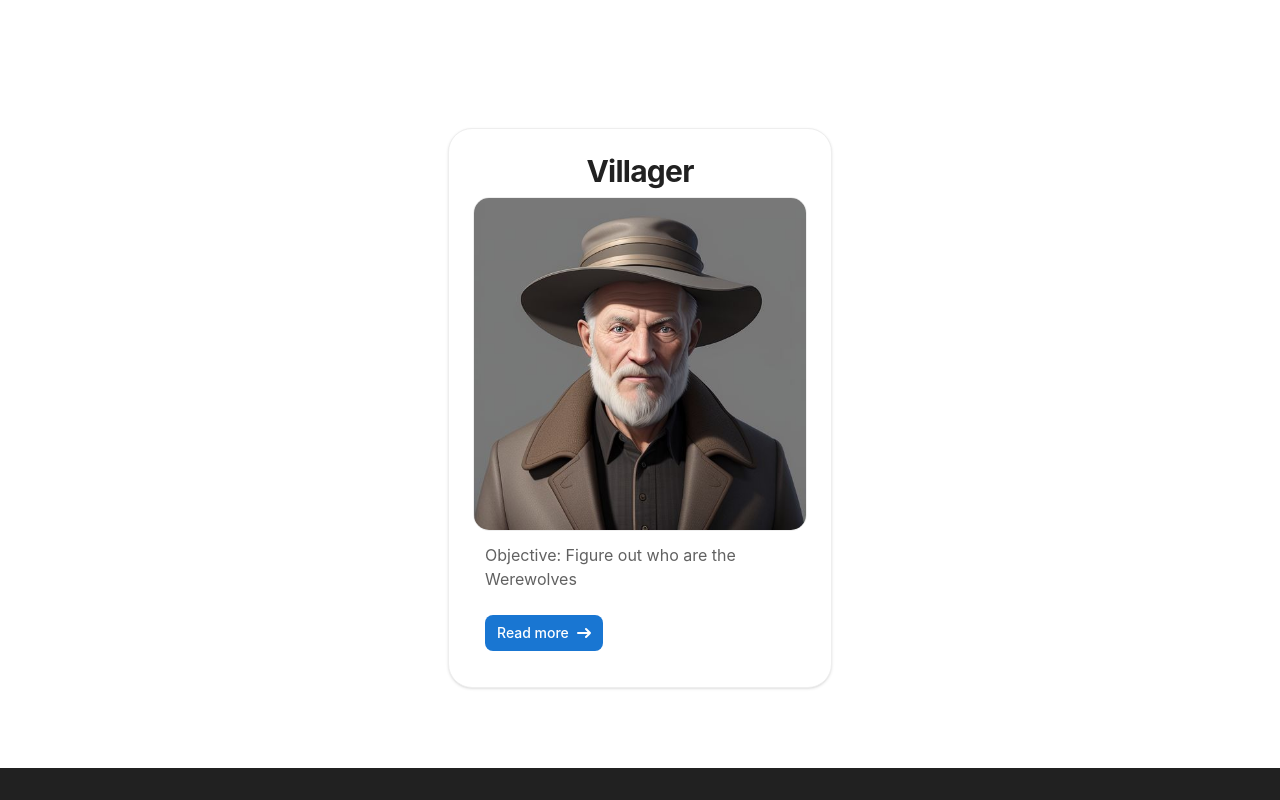
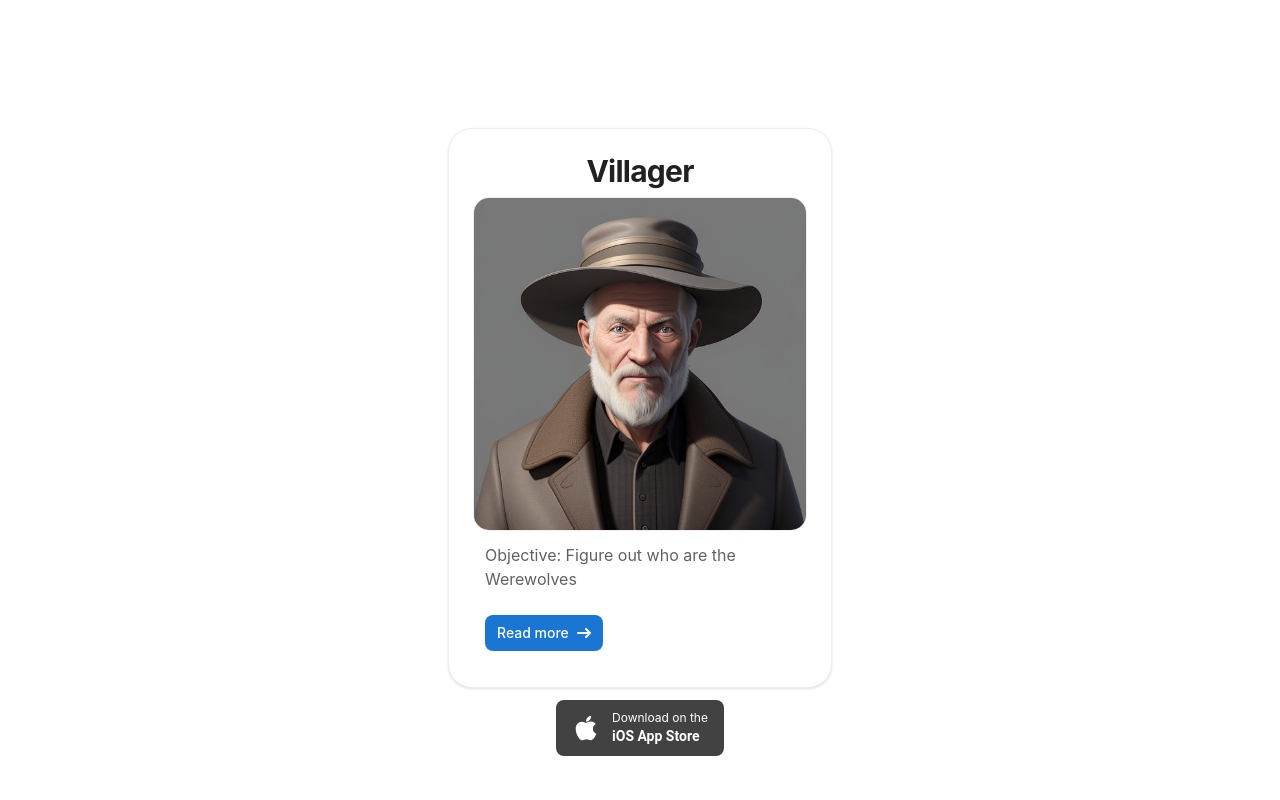
Before and after one commit to skyllex94/werewolf-website, a React (Create React App) app: page /villager in a window 1280 px wide. Shown: the top 800 px of the page. Built offline with nearby package versions, Linux system fonts and the light colour scheme.

Commit message:
villager card

```diff
--- a/src/components/Navbar.jsx
+++ b/src/components/Navbar.jsx
@@ -31,8 +31,8 @@
         color="blue-gray"
         className="p-1 font-normal"
       >
-        <Link to="/projects" className="flex items-end">
-          Characters
+        <Link to="/villager" className="flex items-end">
+          Villager
         </Link>
       </Typography>
     </ul>
--- a/src/pages/Villager.jsx
+++ b/src/pages/Villager.jsx
@@ -22,7 +22,7 @@
                     className="border rounded-2xl"
                     alt="company mission"
                   />
-                  <p class="m-3  font-normal text-gray-700 dark:text-gray-400">
+                  <p class="m-3 font-normal text-gray-700 dark:text-gray-400">
                     Objective: Figure out who are the Werewolves
                   </p>
 
@@ -49,7 +49,35 @@
                   </p>
                 </div>
 
-                <div className="flex justify-center "></div>
+                <div className="flex justify-center my-3">
+                  <a
+                    href="/"
+                    class="w-full sm:w-auto bg-gray-800 hover:bg-gray-700 focus:ring-4 focus:outline-none focus:ring-gray-300 text-white rounded-lg inline-flex items-center justify-center px-4 py-2.5 dark:bg-gray-700 dark:hover:bg-gray-600 dark:focus:ring-gray-700"
+                  >
+                    <svg
+                      class="me-3 w-7 h-7"
+                      aria-hidden="true"
+                      focusable="false"
+                      data-prefix="fab"
+                      data-icon="apple"
+                      role="img"
+                      xmlns="http://www.w3.org/2000/svg"
+                      viewBox="0 0 384 512"
+                    >
+                      <path
+                        fill="currentColor"
+                        d="M318.7 268.7c-.2-36.7 16.4-64.4 50-84.8-18.8-26.9-47.2-41.7-84.7-44.6-35.5-2.8-74.3 20.7-88.5 20.7-15 0-49.4-19.7-76.4-19.7C63.3 141.2 4 184.8 4 273.5q0 39.3 14.4 81.2c12.8 36.7 59 126.7 107.2 125.2 25.2-.6 43-17.9 75.8-17.9 31.8 0 48.3 17.9 76.4 17.9 48.6-.7 90.4-82.5 102.6-119.3-65.2-30.7-61.7-90-61.7-91.9zm-56.6-164.2c27.3-32.4 24.8-61.9 24-72.5-24.1 1.4-52 16.4-67.9 34.9-17.5 19.8-27.8 44.3-25.6 71.9 26.1 2 49.9-11.4 69.5-34.3z"
+                      ></path>
+                    </svg>
+
+                    <div class="text-left rtl:text-right ">
+                      <div class="mb-1 text-xs">Download on the</div>
+                      <div class="-mt-1 font-sans text-sm font-semibold">
+                        iOS App Store
+                      </div>
+                    </div>
+                  </a>
+                </div>
               </div>
             </div>
           </div>
```
